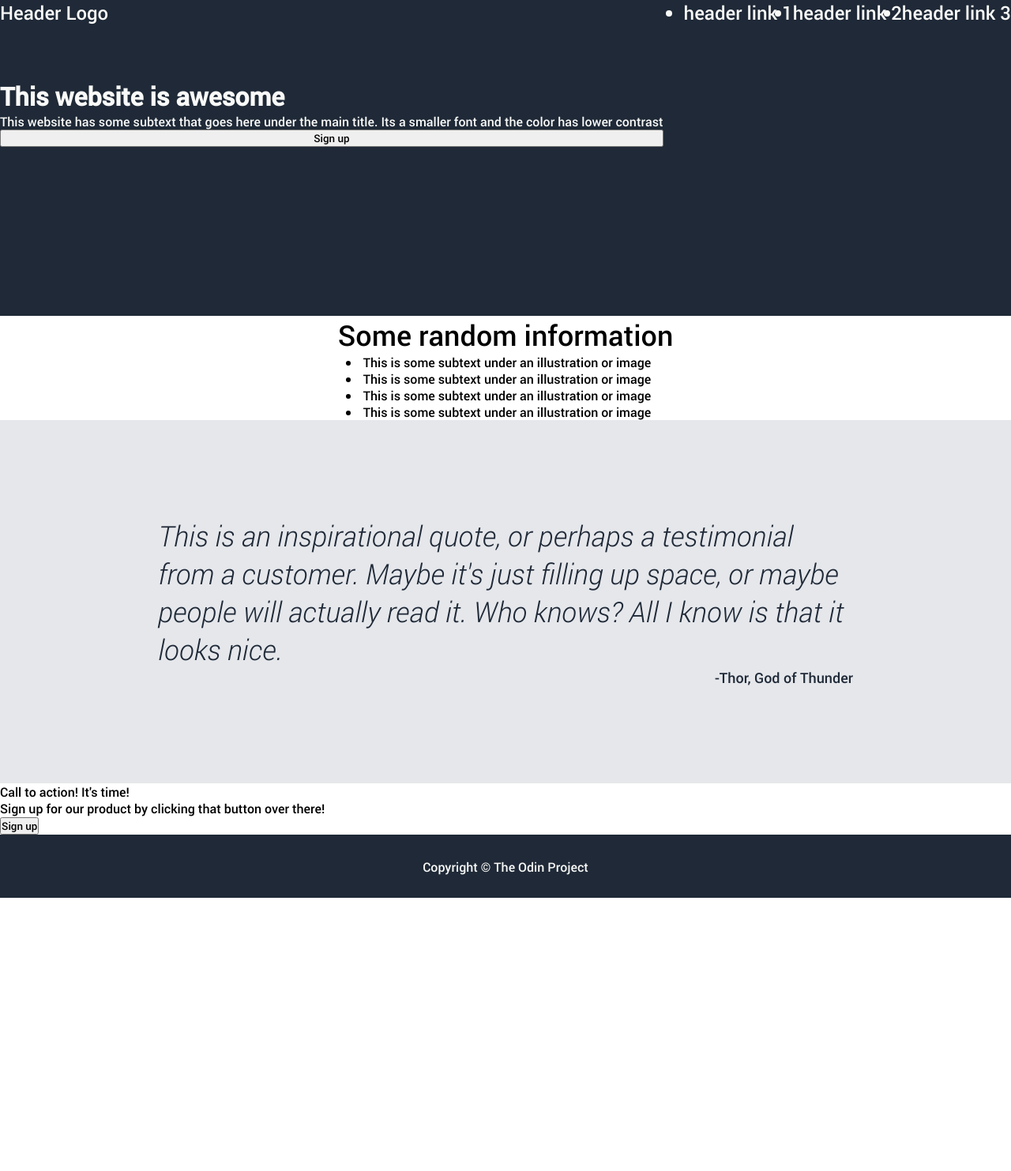
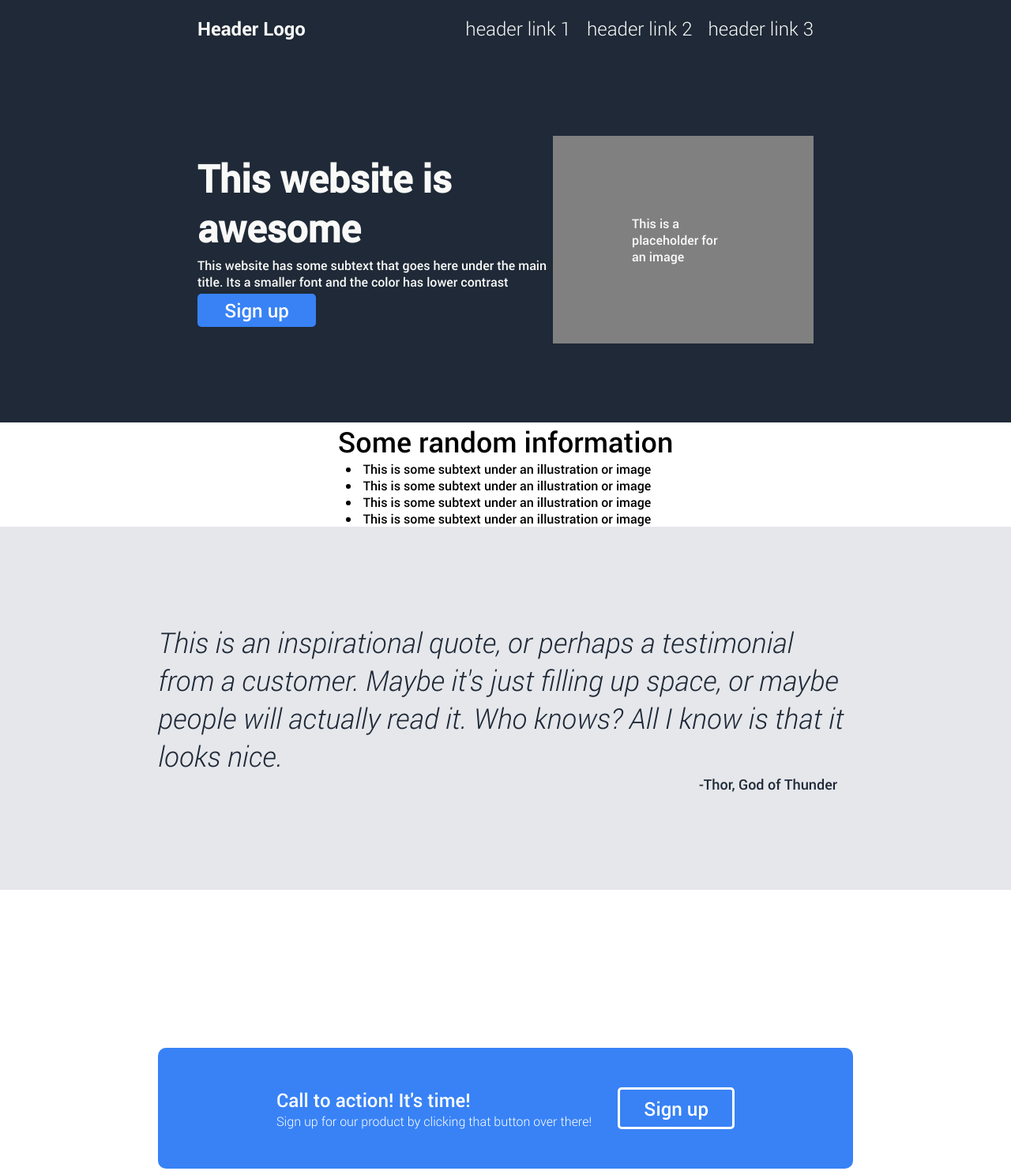
Before and after one commit to YogscastLewis/oden-landing-page, a plain HTML site: page index.html in a window 1280 px wide. Shown: the top 1483 px of the page at 79% size. Before the commit the page ends 1137 px from the top, so only its background shows below. Drawn offline with Linux system fonts and the light colour scheme.

Commit message:
Fill out styles on main page
Added the majority of styles to all sections, excluding info.

```diff
--- a/index.html
+++ b/index.html
@@ -21,7 +21,7 @@
                 <div>This website has some subtext that goes here under the main title. Its a smaller font and the color has lower contrast</div>
                 <button>Sign up</button>
             </div>
-            <img src="" alt="">
+            <div class="imageplaceholder">This is a placeholder for an image</div>
         </div>
 
         <div class="info">
@@ -43,8 +43,10 @@
         </div>
 
         <div class="actioncall">
-            <div>Call to action! It's time!</div>
-            <div>Sign up for our product by clicking that button over there!</div>
+            <div>
+                <div id="ac1">Call to action! It's time!</div>
+                <div id="ac2">Sign up for our product by clicking that button over there!</div>
+            </div>
             <button>Sign up</button>
         </div>
 
--- a/style.css
+++ b/style.css
@@ -6,6 +6,21 @@
 @font-face {
     font-family: robotoli;
     src: url(./fonts/Roboto-LightItalic.ttf);
+}
+
+@font-face {
+    font-family: robotol;
+    src: url(./fonts/Roboto-Light.ttf);
+}
+
+@font-face {
+    font-family: robotob;
+    src: url(./fonts/Roboto-Bold.ttf);
+}
+
+@font-face {
+    font-family: robotom;
+    src: url(./fonts/Roboto-Medium.ttf);
 }
 
 * {
@@ -25,28 +40,86 @@ body{
     color: #f9faf8;
 }
 
+
+/* header section */
+
 .header {
-    height: 100px;
+    padding: 20px 250px;
     display: flex;
     justify-content: space-between;
 
+    font-family: robotob;
     font-size: 24px;
     flex: 1, 0, auto;
 }
 
 .headul {
     display: flex;
+    list-style: none;
+    gap: 20px;
 }
+
+.headul a {
+    font-family: robotol;
+}
+
+
+/* hero section */
 
 .hero {
     display: flex;
-    height: 300px;
+    padding: 100px 250px;
+    justify-content: space-between;
+    align-items: center;
 }
 
 .heroleft {
     display: flex;
     flex-direction: column;
+    gap: 5px;
+    max-width: 700px;
 }
+
+.heroleft h1 {
+    font-size: 48px;
+    font-weight: 900;
+}
+
+.heroleft div {
+    font-family: robotom;
+}
+
+.imageplaceholder {
+    background-color: grey;
+    padding: 100px;
+}
+
+button {
+    font-size: 24px;
+    padding: 5px 30px;
+    background-color: #3882f6;
+    border-radius: 5px;
+    border: 0px;
+    color: white;
+    max-width: 150px;
+}
+
+
+/* info section */
+
+
+.info {
+    display: flex;
+    flex-direction: inherit;
+    align-items: center;
+}
+
+.infotitle {
+    font-size: 36px;
+}
+
+
+/* quote section */
 
 .quote {
     background-color: #e5e7eb;
@@ -59,16 +132,6 @@ body{
     color: #1f2937;
 }
 
-.info {
-    display: flex;
-    flex-direction: inherit;
-    align-items: center;
-}
-
-.infotitle {
-    font-size: 36px;
-}
-
 .mainquote {
     font-size: 36px;
     font-family: robotoli;
@@ -77,11 +140,46 @@ body{
 .author {
     align-self: flex-end;
     font-size: 18px;
+    padding-right: 20px;
 }
+
+
+/* actioncall section */
+
+.actioncall {
+    margin: 200px;
+    padding: 50px 150px;
+    background-color: #3882f6;
+    border-radius: 10px;
+    color: white;
+
+    display: flex;
+    justify-content: space-between;
+}
+
+#ac1 {
+    font-size: 24px;
+}
+
+#ac2 {
+    font-family: robotol;
+}
+
+.actioncall button {
+    border: white solid;
+}
+
+
+/* footer section */
 
 .footer {
     height: 80px;
     display: flex;
     justify-content: center;
     align-items: center;
+
 }
+
+.footer div {
+    font-family: robotol;
+}
```
